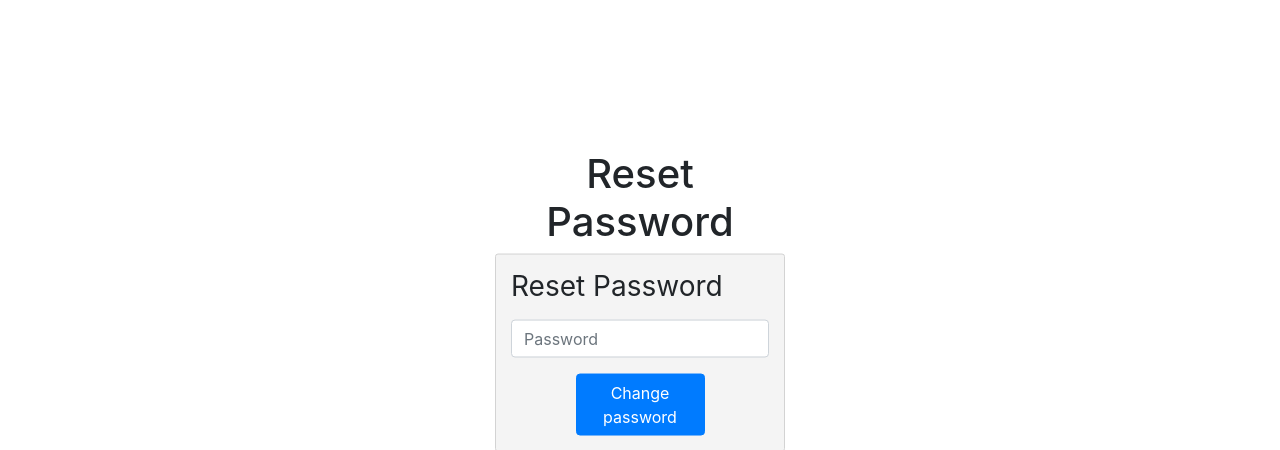
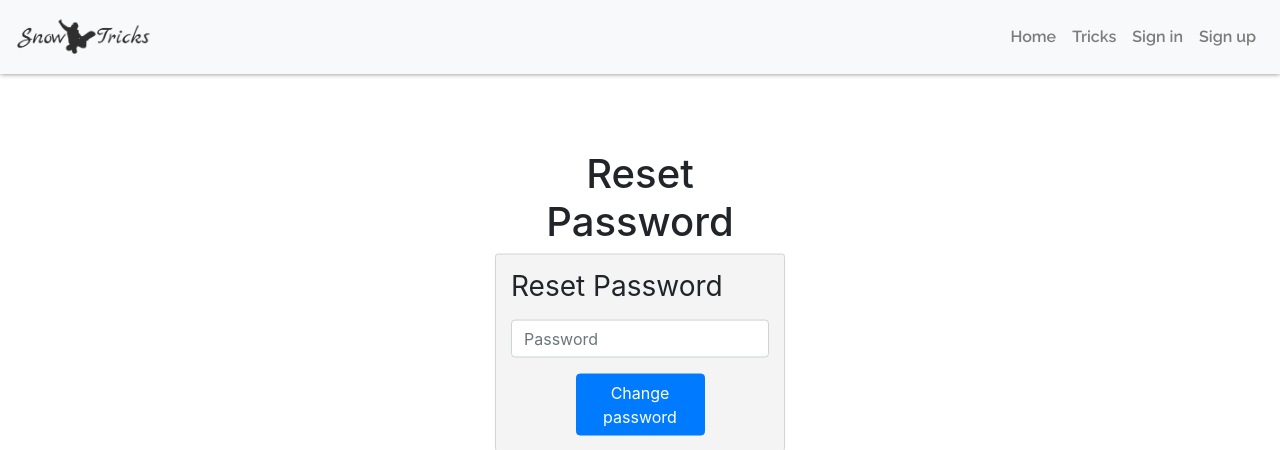
Before and after one commit to RayyZen/snowtricks, a Symfony app: template templates/user/reset.html.twig in a window 1280 px wide. Shown: the top 450 px of the page. Run offline with Twig, Linux system fonts and the light colour scheme; the template is opened without the code that fills it, so the values that code supplies are empty; some libraries are stand-ins or nearby versions.

Commit message:
Create - Navbar & Footer

```diff
--- a/public/css/main.css
+++ b/public/css/main.css
@@ -1,3 +1,5 @@
+@import url('https://fonts.googleapis.com/css?family=Raleway:400,500,600,700&display=swap');
+
 *:focus {
     outline: none !important;
     border-color: grey !important;
@@ -8,6 +10,39 @@
     outline: none !important;
     border-color: grey !important;
     box-shadow: none !important;
+}
+
+/*###########      #############
+###########  Navbar  ###########
+#############      ###########*/
+
+.navbar {
+	position: fixed;
+	top: 0;
+	width: 100%;
+	font-family: 'Raleway', sans-serif;
+	font-weight: 600;
+	z-index: 999;
+	box-shadow: 0 0 5px grey;
+}
+
+.navbar a.active {
+	color: #000;
+}
+
+.navbar img {
+	height: 48px;
+}
+
+/*###########      #############
+###########  Footer  ###########
+#############      ###########*/
+
+.footer .copyright {
+	text-align: center;
+	margin: 0;
+	padding: 20px;
+	background-color: #e4e4e4
 }
 
 /*########            ##########
--- a/src/Controller/RegistrationController.php
+++ b/src/Controller/RegistrationController.php
@@ -62,6 +62,7 @@ class RegistrationController extends AbstractController
 
         return $this->render('user/registration.html.twig', [
             'registrationForm' => $form->createView(),
+            'current_menu' => 'register'
         ]);
     }
 }
--- a/src/Controller/SecurityController.php
+++ b/src/Controller/SecurityController.php
@@ -28,7 +28,10 @@ class SecurityController extends AbstractController
         // last username entered by the user
         $lastUsername = $authenticationUtils->getLastUsername();
 
-        return $this->render('user/login.html.twig', ['last_username' => $lastUsername, 'error' => $error]);
+        return $this->render('user/login.html.twig', [
+            'last_username' => $lastUsername, 'error' => $error,
+            'current_menu' => 'login'
+        ]);
     }
 
     /**
--- a/src/Controller/TricksController.php
+++ b/src/Controller/TricksController.php
@@ -20,7 +20,9 @@ class TricksController extends AbstractController
 	public function index()
 	{
 
-        return $this->render('home.html.twig');
+        return $this->render('home.html.twig', [
+        	'current_menu' => 'homepage'
+        ]);
 
 	}
 
--- a/templates/base.html.twig
+++ b/templates/base.html.twig
@@ -11,9 +11,13 @@
         {% endblock %}
     </head>
     <body>
+        {% include 'navbar.html.twig' %}
+
         {% block body %}
 
         {% endblock %}
+
+        {% include 'footer.html.twig' %}
         {% block javascripts %}
         <script src="https://code.jquery.com/jquery-3.4.1.min.js" integrity="sha256-CSXorXvZcTkaix6Yvo6HppcZGetbYMGWSFlBw8HfCJo=" crossorigin="anonymous"></script>
         <script src="https://code.jquery.com/ui/1.12.1/jquery-ui.min.js" integrity="sha256-VazP97ZCwtekAsvgPBSUwPFKdrwD3unUfSGVYrahUqU=" crossorigin="anonymous"></script>
--- /dev/null
+++ b/templates/footer.html.twig
@@ -0,0 +1,3 @@
+<div class="footer">
+	<p class="copyright">Copyright © 2019 SnowTricks</p>
+</div>
--- a/templates/home.html.twig
+++ b/templates/home.html.twig
@@ -78,7 +78,7 @@
 
 	<!-- Modal for confirmation -->
 	<div class="modal fade" id="DeleteModal" tabindex="-1" role="dialog" aria-labelledby="exampleModalLabel" aria-hidden="true">
-	  	<div class="modal-dialog" role="document">
+	  	<div class="modal-dialog modal-dialog-centered" role="document">
 	    	<div class="modal-content">
 		      	<div class="modal-header">
 		        	<h5 class="modal-title" id="ModalTitle"></h5>
--- /dev/null
+++ b/templates/navbar.html.twig
@@ -0,0 +1,24 @@
+<nav class="navbar navbar-expand-lg navbar-light bg-light">
+    <a class="navbar-brand" href="{{ path('app_homepage') }}">
+        <img src="{{ asset('img/logo.png') }}" alt="snowtricks-logo">
+    </a>
+    <button class="navbar-toggler" type="button" data-toggle="collapse" data-target="#navbarNav" aria-controls="navbarNav" aria-expanded="false" aria-label="Toggle navigation">
+        <span class="navbar-toggler-icon"></span>
+    </button>
+    <div class="collapse navbar-collapse flex-row-reverse" id="navbarNav">
+        <ul class="navbar-nav">
+            <li class="nav-item">
+                <a class="nav-link {% if current_menu is defined and current_menu == 'homepage' %}active{% endif %}" href="{{ path('app_homepage') }}">Home</a>
+            </li>
+            <li class="nav-item">
+                <a class="nav-link {% if current_menu is defined and current_menu == 'tricks' %}active{% endif %}" href="#">Tricks</a>
+            </li>
+            <li class="nav-item">
+                <a class="nav-link {% if current_menu is defined and current_menu == 'login' %}active{% endif %}" href="{{ path('app_login') }}">Sign in</a>
+            </li>
+            <li class="nav-item">
+                <a class="nav-link {% if current_menu is defined and current_menu == 'register' %}active{% endif %}" href="{{ path('app_register') }}">Sign up</a>
+            </li>
+        </ul>
+    </div>
+</nav>
```
Also changed, not shown: public/img/logo.png (added).
